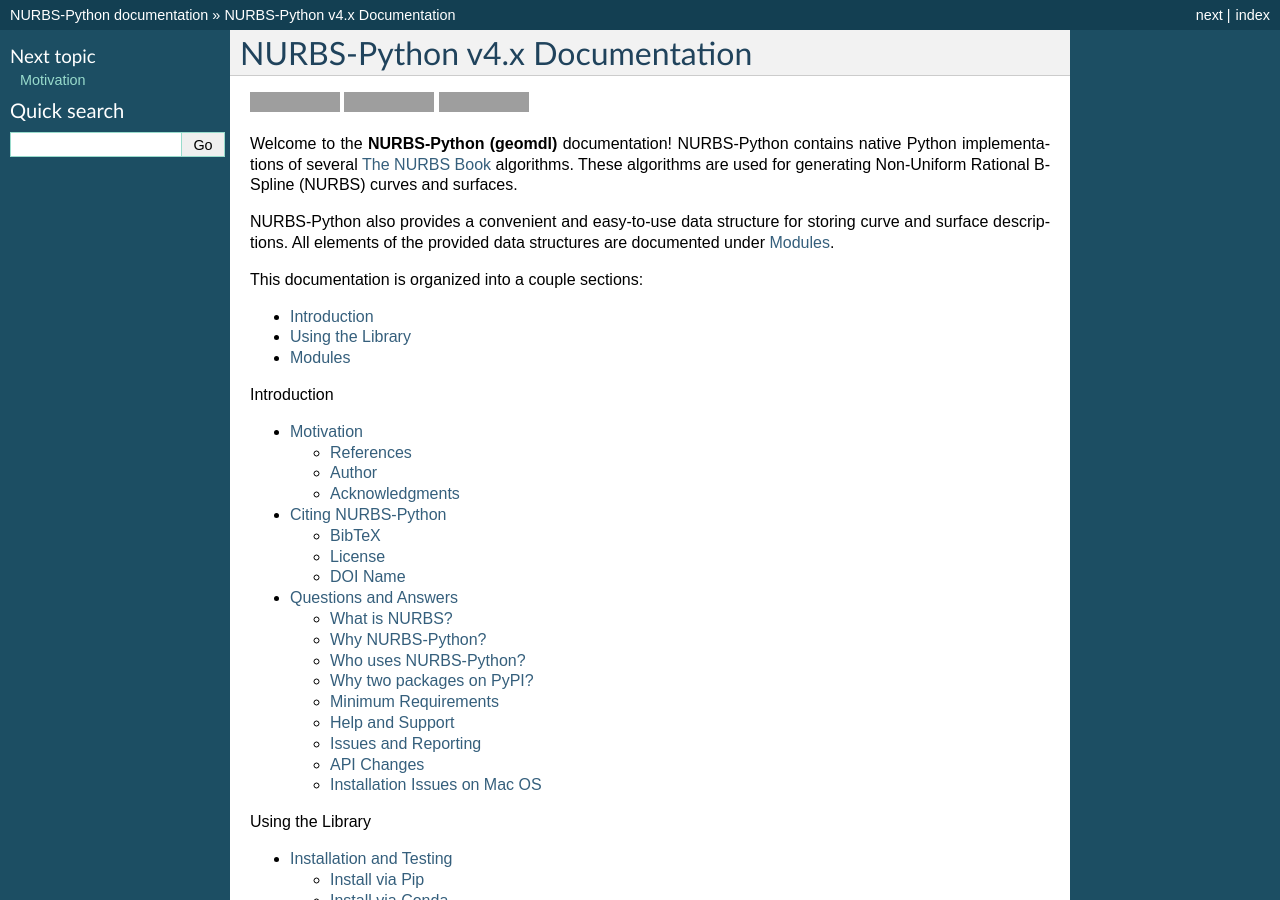
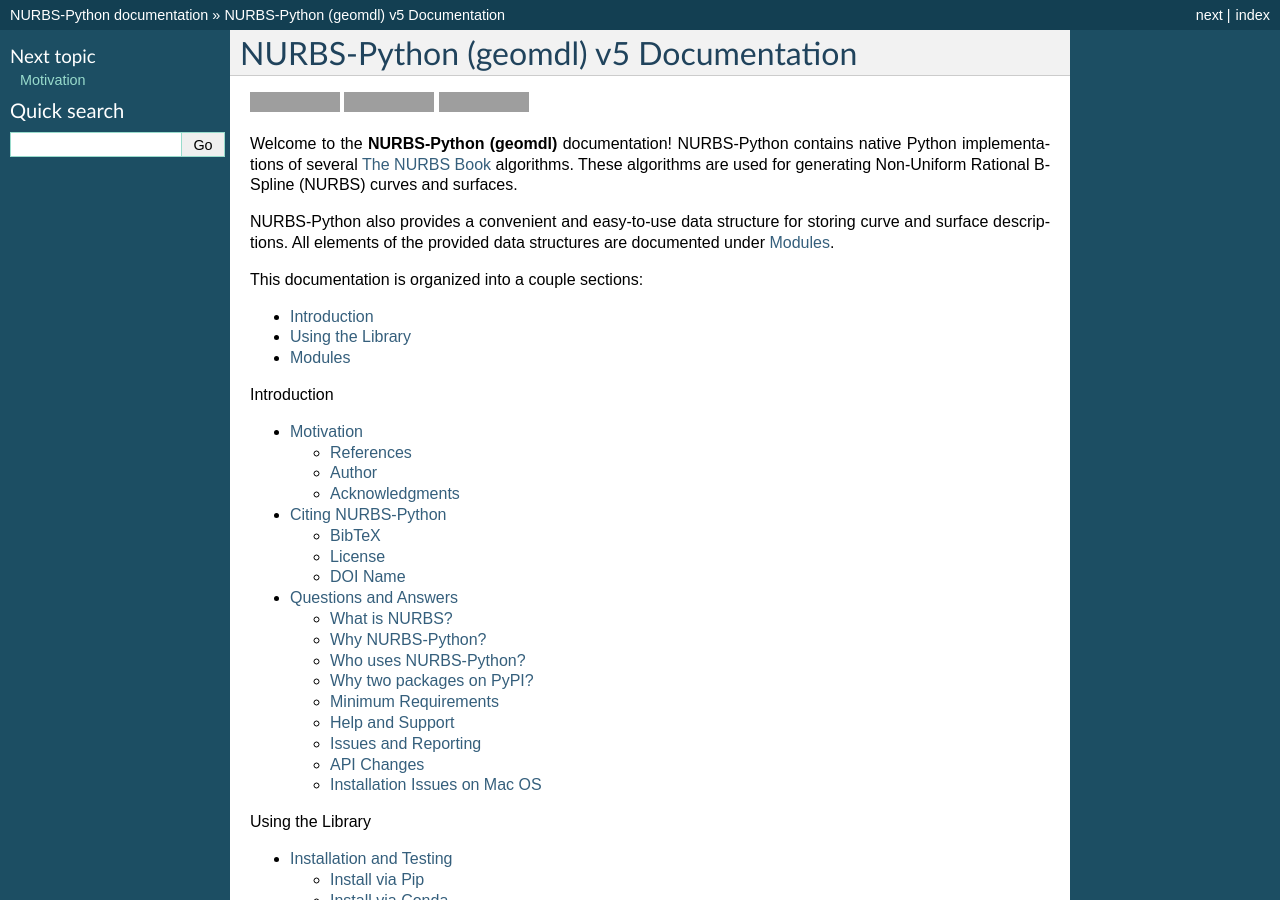
Before and after one commit to orbingol/NURBS-Python, a Sphinx documentation site: the page built from docs/index.rst, in a window 1280 px wide and 900 px high. Built offline with Sphinx 7.4.7, drawn with Linux system fonts in a browser that asks for light colours; formulas are drawn with MathJax 3; some of the changed text lies outside the part shown; grey boxes are pictures that could not be loaded.

Commit message:
Update docs title

```diff
--- a/docs/index.rst
+++ b/docs/index.rst
@@ -1,5 +1,5 @@
-NURBS-Python v4.x Documentation
-^^^^^^^^^^^^^^^^^^^^^^^^^^^^^^^
+NURBS-Python (geomdl) v5 Documentation
+^^^^^^^^^^^^^^^^^^^^^^^^^^^^^^^^^^^^^^
 
 |DOI|_ |PYPI|_ |ANACONDA|_
 
```
